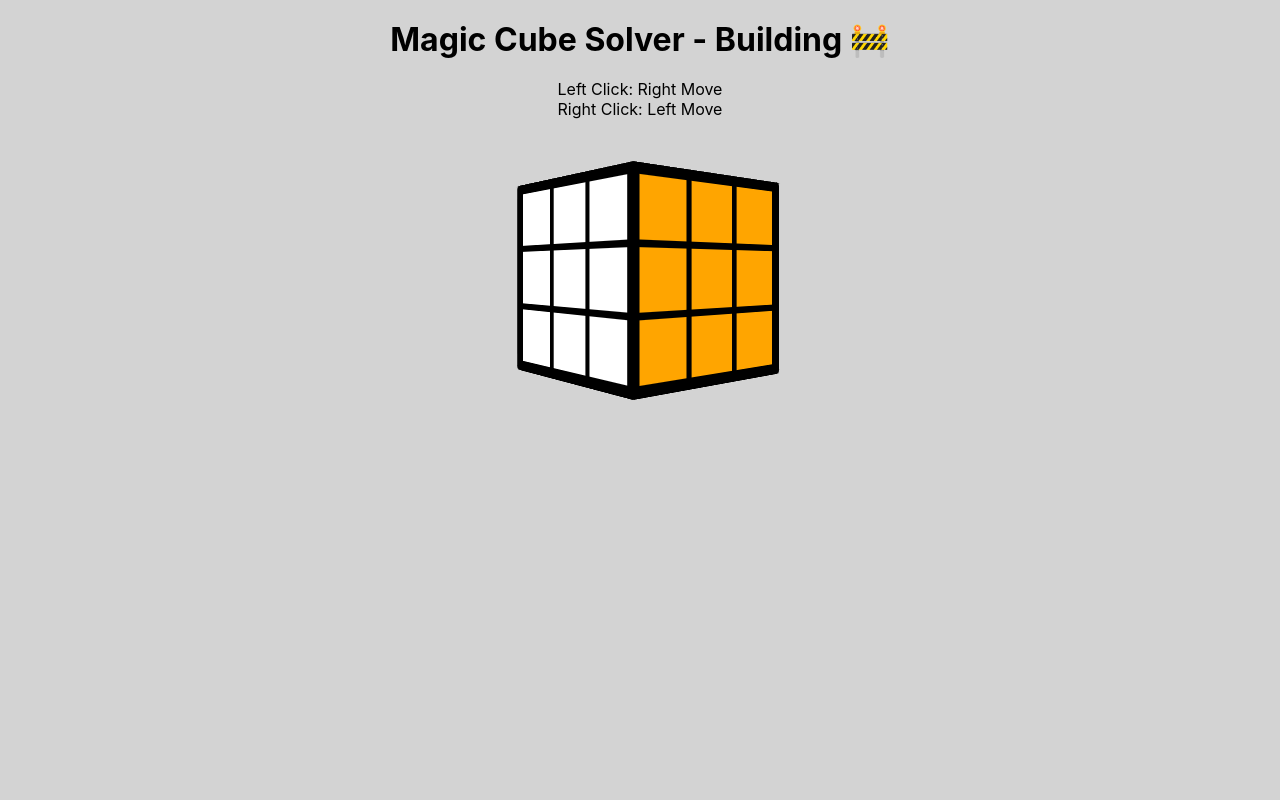
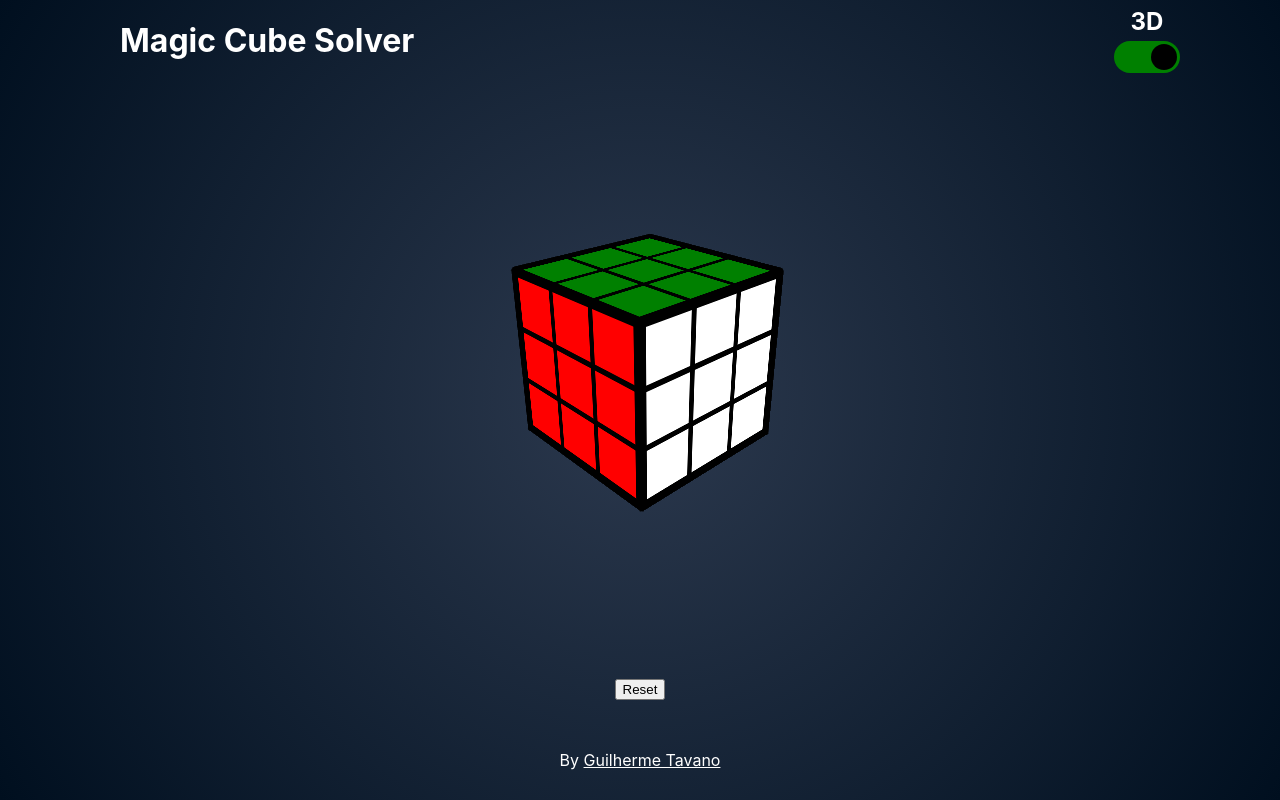
Before and after one commit to guitavano/magicCubeSolver, a React (Create React App) app: page / in a window 1280 px wide. Built offline with nearby package versions, Linux system fonts and the light colour scheme.

Commit message:
add color em 3d optional

```diff
--- a/src/App.css
+++ b/src/App.css
@@ -17,32 +17,90 @@
   }
 }
 
-.App-header {
-  background-color: #282c34;
-  min-height: 100vh;
+header{
   display: flex;
-  flex-direction: column;
+  justify-content: space-between;
   align-items: center;
-  justify-content: center;
-  font-size: calc(10px + 2vmin);
+  width: 100%;
+  height: 10vh;
+  max-width: 1080px;
+  margin: auto;
+}
+
+footer{
+  display: flex;
+  align-items: center;
+  height: 10vh;
+}
+
+footer a{
   color: white;
 }
 
-.App-link {
-  color: #61dafb;
+footer span{
+  color: white;
 }
 
-@keyframes App-logo-spin {
-  from {
-    transform: rotate(0deg);
-  }
-  to {
-    transform: rotate(360deg);
-  }
+.legends{
+  position: absolute;
+  right: 0px;
+  bottom: 0;
+  color: white;
 }
 
 h1{
   margin: 20px;
+  color: white;
+}
+
+.mode-3d h2{
+  color: white;
+}
+
+.mode-3d .check{
+  width: 60px;
+  height: 26px;
+  border-radius: 50px;
+  cursor: pointer;
+  padding: 3px;
+  margin-top: 5px;
+  background-color: white;
+  transition: 0.5s;
+}
+
+.mode-3d .check .circle{
+  display: block;
+  width: 26px;
+  height: 26px;
+  background-color: black;
+  border-radius: 100%;
+  transition: 0.5s;
+  margin-left: 0px;
+}
+
+.mode-3d.active .check{
+  background-color: green;
+}
+
+.mode-3d.active .check .circle{
+  margin-left: 34px;
+}
+
+.main{
+  width: 100%;
+  max-width: 1080px;
+  margin: auto;
+  display: flex;
+  flex-direction: column;
+  justify-content: center;
+  align-items: center;
+  height: 80vh;
+  position: relative;
+}
+
+.buttons{
+  position: absolute;
+  bottom: 20px;
 }
 
 .block.Y{
@@ -69,23 +127,25 @@ h1{
   background-color: white;
 }
 
-.cube-container{
+.active.cube-container{
   width: 200px;
   height: 200px;
   perspective: 600px;
-  margin-top: 50px;
+  margin-top: -100px;
+  transition: 1s;
 }
 
-.cube{
+.active .cube{
   width: 100%;
   height: 100%;
   position: relative;
   transform-style: preserve-3d;
   transition: transform 1s;
-  transform: translateZ(-100px) rotateY( 310deg);
+  transform: translateZ(-100px) rotateY( 45deg) rotateX(342deg) rotateZ(342deg);
+  transition: 5s;
 }
 
-.side{
+.active .side{
   display: grid;
   grid-template-columns: 67px 67px 67px;
   background-color: black;
@@ -95,57 +155,105 @@ h1{
   position: absolute;
   width: 201px;
   height: 201px;
+  transition: 1s;
 }
 
-.block{
+.active .block{
   margin: 3px;
   width: 60px;
   height: 60px;
   font-size: 0px;
+  transition: 1s;
 }
 
-.side:first-child{
-  position: absolute;
-  margin-top: 0px;
-}
-
-.side:last-child{
-  position: absolute;
-  margin-top: 0px;
-}
-
-.side.U{
+.active .side.U{
   position: absolute;
   transform: rotateX( 90deg);
   transform: rotateX( 90deg) translateZ(105px);
+  transition: 1s;
 }
 
-.side.L{
+.active .side.L{
   position: absolute;
   transform: rotateY(-90deg);
   transform: rotateY(-90deg) translateZ(105px);
+  transition: 1s;
 }
 
-.side.F{
+.active .side.F{
   position: absolute;
   transform: rotateY(  0deg);
   transform: rotateY(  0deg) translateZ(105px);
+  transition: 1s;
 }
 
-.side.R{
+.active .side.R{
   position: absolute;
   transform: rotateY( 90deg);
   transform: rotateY( 90deg) translateZ(105px);
+  transition: 1s;
 }
 
-.side.B{
+.active .side.B{
   position: absolute;
   transform: rotateY(180deg);
   transform: rotateY(180deg) translateZ(105px);
+  transition: 1s;
 }
 
-.side.D{
+.active .side.D{
   position: absolute;
   transform: rotateX(-90deg);
   transform: rotateX(-90deg) translateZ(105px);
+  transition: 1s;
 }
+
+/* OFF 3D */
+
+.not-active .cube{
+  display: flex;
+  flex-wrap: wrap;
+  width: 600px;
+  width: 640px;
+  position: relative;
+  transition: 5s;
+}
+
+.not-active .side{
+  display: grid;
+  grid-template-columns: 50px 50px 50px;
+  background-color: black;
+  margin: 2px;
+  margin-top: 155px;
+  padding: 2px;
+  border-radius: 5px;
+  transition: 1s;
+}
+
+.not-active .block{
+  margin: 2px;
+  width: 45px;
+  height: 45px;
+  font-size: 0px;
+  transition: 1s;
+}
+
+.not-active .side:first-child{
+  position: absolute;
+  left: 158px;
+  margin-top: 0px;
+  transition: 1s;
+}
+
+.not-active .side:last-child{
+  position: absolute;
+  left: 158px;
+  bottom: -155px;
+  margin-top: 0px;
+  transition: 1s;
+}
+
+.not-active.cube-container{
+  margin-top: -200px;
+  transition: 1s;
+}
--- a/src/App.js
+++ b/src/App.js
@@ -4,16 +4,20 @@ import './App.css';
 
 function App() {
 
+  const [is3d, setIs3d] = useState(true)
+
   document.oncontextmenu = document.body.oncontextmenu = function() {return false;}
 
-  const [cube, setCube] = useState([
+  const initialCube = [
     {"name": "U", "value":["G1","G2","G3","G4","G5","G6","G7","G8","G9"]},
     {"name": "L", "value":["R1","R2","R3","R4","R5","R6","R7","R8","R9"]},
     {"name": "F", "value":["W1","W2","W3","W4","W5","W6","W7","W8","W9"]},
     {"name": "R", "value":["O1","O2","O3","O4","O5","O6","O7","O8","O9"]},
     {"name": "B", "value":["Y1","Y2","Y3","Y4","Y5","Y6","Y7","Y8","Y9"]},
     {"name": "D", "value":["B1","B2","B3","B4","B5","B6","B7","B8","B9"]},
-  ])
+  ]
+
+  const [cube, setCube] = useState(initialCube)
 
   function rotate(e, name, direction){
 
@@ -141,10 +145,18 @@ function App() {
 
   return (
     <div className="App">
-      <h1>Magic Cube Solver - Building 🚧</h1>
-      <p>Left Click: Right Move</p>
-      <p>Right Click: Left Move</p>
-      <div className='cube-container'>
+      <header>
+        <h1>Magic Cube Solver</h1>
+
+        <div className={`mode-3d ${is3d ? 'active': ''}`}>
+          <h2>3D</h2>
+          <div className='check' onClick={(e) => setIs3d(!is3d)}>
+            <div className='circle'></div>
+          </div>
+        </div>
+      </header>
+      <section className='main'>
+        <div className={`cube-container ${is3d ? 'active': 'not-active'}`}>
           <div className='cube'>
           {cube?.map((side) => {
             return(
@@ -175,6 +187,13 @@ function App() {
           )})}
           </div>
         </div>
+        <div className='buttons'>
+          <button onClick={(e) => setCube(initialCube)}>Reset</button>
+        </div>
+      </section>
+      <footer>
+        <span>By <a href='https://github.com/guitavano'>Guilherme Tavano</a></span>
+      </footer>
     </div>
   );
 }
--- a/src/index.css
+++ b/src/index.css
@@ -5,10 +5,14 @@ body {
     sans-serif;
   -webkit-font-smoothing: antialiased;
   -moz-osx-font-smoothing: grayscale;
-  background-color: lightgray;
+background: rgb(204,204,204);
+background: radial-gradient(circle, rgba(204,204,204,1) 0%, rgba(59,59,59,1) 100%);
+background: rgb(44,57,78);
+background: radial-gradient(circle, rgba(44,57,78,1) 0%, rgba(0,15,31,1) 100%);
+  height: 100vh;
 }
 
-h1, p {
+h1, h2, h3, h4 p {
   margin: 0;
 }
 
```
Lines whose indentation alone changed are shown as unchanged.
